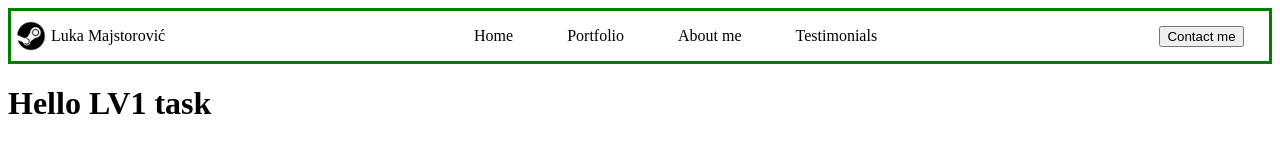
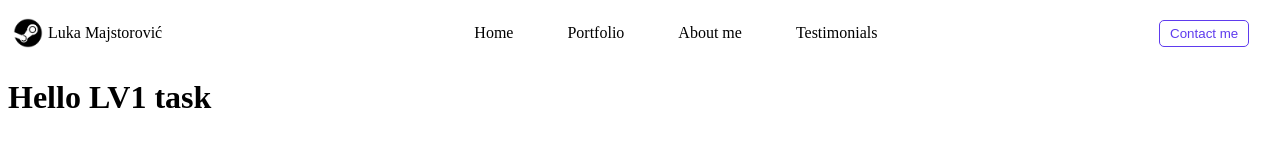
Before and after one commit to lukamajstorovic/lmajstorovic.github.io, a plain HTML site: page index.html in a window 1280 px wide. Drawn offline with Linux system fonts and the light colour scheme.

Commit message:
Style navbar

```diff
--- a/index.html
+++ b/index.html
@@ -1,36 +1,42 @@
 <!DOCTYPE html>
 <html lang="hr">
   <head>
-    <meta charset="UTF-8">
-    <meta http-equiv="X-UA-Compatible" content="IE=edge">
-    <meta name="viewport" content="width=device-width, initial-scale=1.0">
+    <meta charset="UTF-8" />
+    <meta http-equiv="X-UA-Compatible" content="IE=edge" />
+    <meta name="viewport" content="width=device-width, initial-scale=1.0" />
     <title>Luka Majstorović</title>
-    <link rel="stylesheet" href="style.css">
+    <link rel="stylesheet" href="style.css" />
   </head>
   <body>
     <nav class="navigation-bar">
       <div class="logo">
-            <img src="steam-logo-black-transparent.png" width="30px" height="30px" alt="Webpage logo">
+        <img
+          src="steam-logo-black-transparent.png"
+          width="30px"
+          height="30px"
+          alt="Webpage logo"
+        />
         <p class="logo-text">Luka Majstorović</p>
       </div>
 
       <ul class="navigation-list">
         <li>
-                Home
+          <a href="#">Home</a>
         </li>
-            <li>
-                Portfolio
-            </li>
-            <li>
-                About me
-            </li>
-            <li>
-                Testimonials
-            </li>
+        <li><a href="#">Portfolio</a></li>
+        <li><a href="#">About me</a></li>
+        <li><a href="#">Testimonials</a></li>
+        <li id="contact-me-li"><a href="#">Contact me</a></li>
       </ul>
 
       <div class="button-container">
-            <button class="contact-btn" alt="Contact me button">Contact me</button>
+        <button
+          class="contact-btn"
+          alt="Contact me button"
+          onclick="window.location='http://www.google.com'"
+        >
+          Contact me
+        </button>
       </div>
       <div class="hamburger-container">
         <button class="hamburger" alt="Toggle menu">☰</button>
--- a/style.css
+++ b/style.css
@@ -1,7 +1,6 @@
 .navigation-bar {
   height: 50px;
   position: relative;
-    border: 3px solid green;
 }
 
 .logo {
@@ -43,6 +42,15 @@ p {
   margin-right: 50px;
 }
 
+.navigation-list li a {
+  text-decoration: none;
+  color: black;
+}
+
+.navigation-list li a:hover {
+  color: #5e3bee;
+}
+
 .button-container {
   display: inline-block;
   width: 10%;
@@ -56,6 +64,25 @@ p {
 .hamburger-container button {
   display: none;
   float: right;
+}
+
+#contact-me-li {
+  display: none;
+}
+
+button {
+  padding: 5px 10px;
+  border-width: 1px;
+  border-style: solid;
+  border-color: #5e3bee;
+  border-radius: 5px;
+  color: #5e3bee;
+  background-color: transparent;
+  font-weight: 500;
+}
+
+button:hover {
+  cursor: pointer;
 }
 
 @media (max-width: 865px) {
@@ -99,4 +126,8 @@ p {
   .navigation-bar.active .navigation-list {
     display: block;
   }
+
+  #contact-me-li {
+    display: block;
   }
+}
```
Lines whose indentation alone changed are shown as unchanged.
